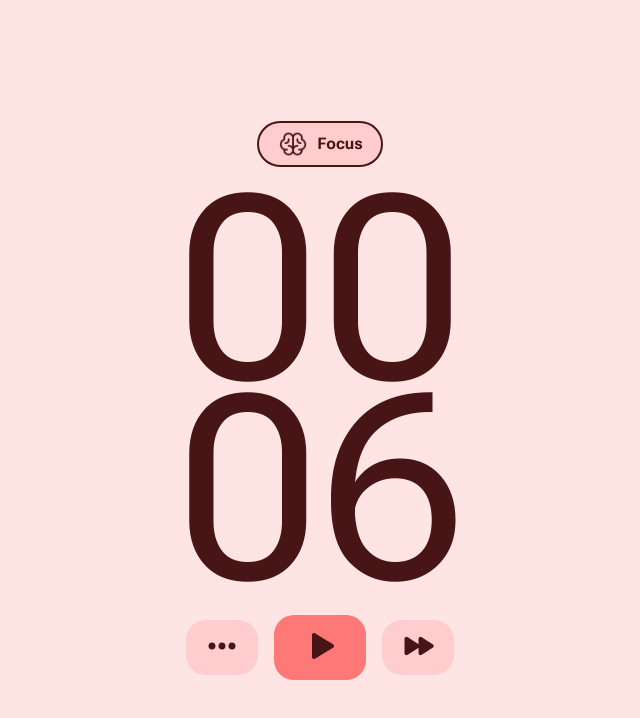
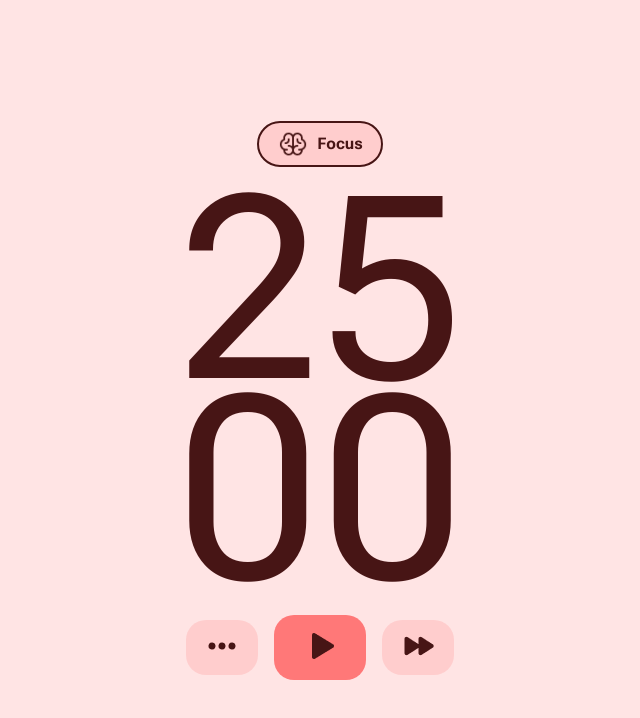
Before and after one commit to jwalker-swe/pom-pom, a React (Create React App) app: page / in a window 1280 px wide. Shown: the top 718 px of the page, without its empty margins (320-960 px from the left). Built offline with nearby package versions, Linux system fonts and the light colour scheme.

Commit message:
Fix: additional timer fix

```diff
--- a/src/App.js
+++ b/src/App.js
@@ -45,7 +45,7 @@ function App() {
         <div className="App" style={{backgroundColor: backgroundColor}}>
           <div className="Canvas">
             <Chip backgroundColor={backgroundColor} fontColor={fontColor} chipLogo={chipLogo} borderColor={chipBorderColor}/>
-            <Timer duration={0.1 * 60} fontColor={fontColor} />
+            <Timer duration={25 * 60} fontColor={fontColor} />
             <div className='btns-container'>
               <Btn btnType={'settings'} btnLogo={settingsBtnLogo} bgColor={secondaryBtnColor} btnPadding={'10px 20px'}/>
               <Btn btnType={'play-pause'} btnLogo={playBtnLogo} bgColor={mainBtnColor} btnPadding={'15px 30px'}/>
@@ -61,7 +61,7 @@ function App() {
       <div className="App" style={{backgroundColor: backgroundColor}}>
         <div className="Canvas">
           <Chip backgroundColor={backgroundColor} fontColor={fontColor} chipLogo={chipLogo} borderColor={chipBorderColor}/>
-          <Timer duration={0.1 * 60} fontColor={fontColor} />
+          <Timer duration={5 * 60} fontColor={fontColor} />
           <div className='btns-container'>
             <Btn btnType={'settings'} btnLogo={settingsBtnLogo} bgColor={secondaryBtnColor} btnPadding={'10px 20px'}/>
             <Btn btnType={'play-pause'} btnLogo={playBtnLogo} bgColor={mainBtnColor} btnPadding={'15px 30px'}/>
@@ -77,7 +77,7 @@ function App() {
       <div className="App" style={{backgroundColor: backgroundColor}}>
         <div className="Canvas">
           <Chip backgroundColor={backgroundColor} fontColor={fontColor} chipLogo={chipLogo} borderColor={chipBorderColor}/>
-          <Timer duration={0.1 * 60} fontColor={fontColor} />
+          <Timer duration={30 * 60} fontColor={fontColor} />
           <div className='btns-container'>
             <Btn btnType={'settings'} btnLogo={settingsBtnLogo} bgColor={secondaryBtnColor} btnPadding={'10px 20px'}/>
             <Btn btnType={'play-pause'} btnLogo={playBtnLogo} bgColor={mainBtnColor} btnPadding={'15px 30px'}/>
```
